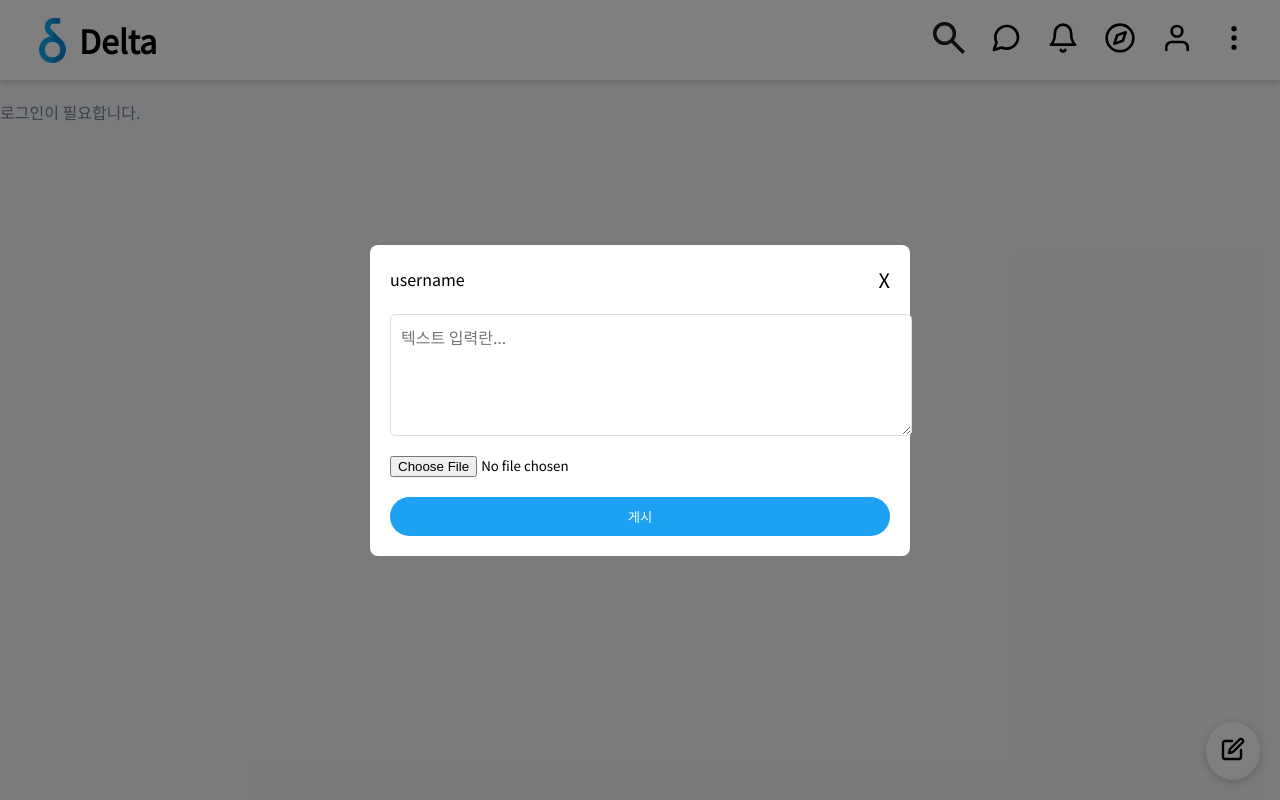
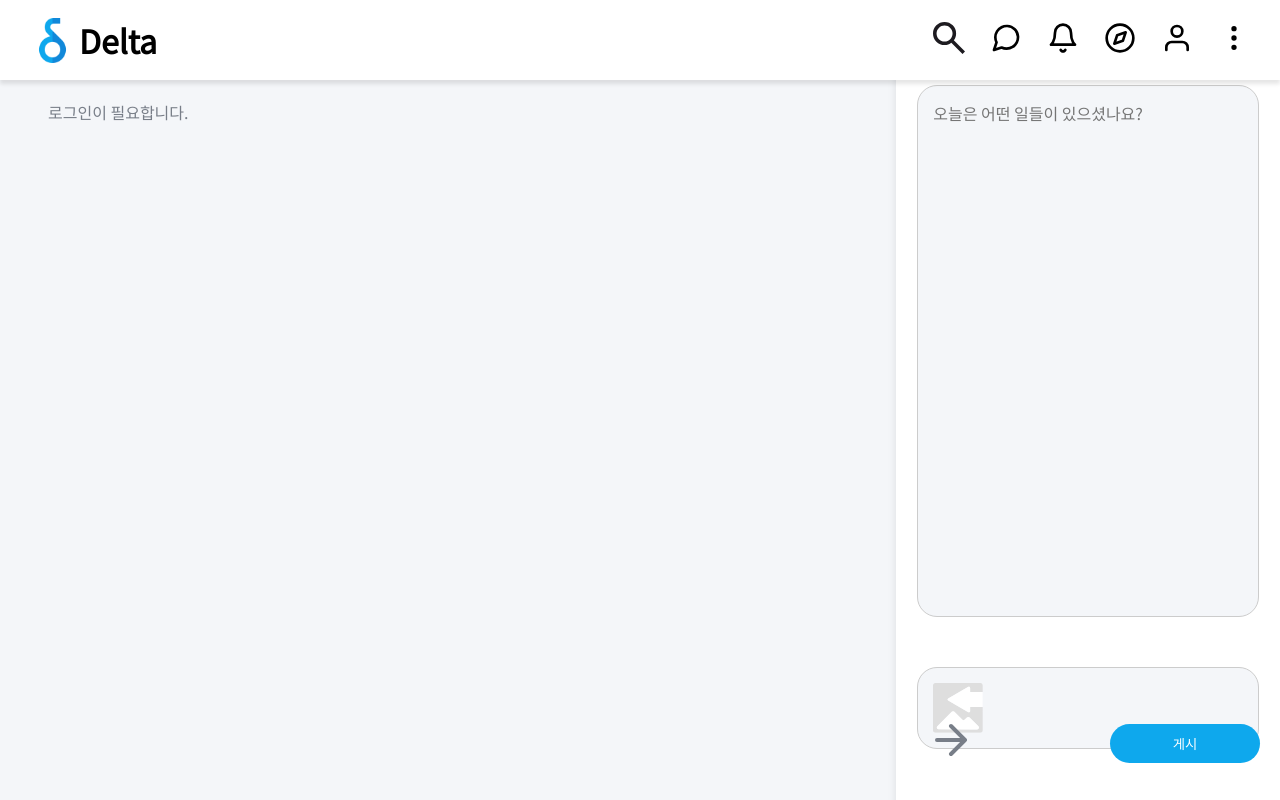
Before and after one commit to project-sns-shieldus/project-sns-frontend, a React (Vite) app: page / in a window 1280 px wide. Both pictures are taken after a click on the button 1233 px from the left and 751 px from the top of the page. Built offline with nearby package versions, Linux system fonts and the light colour scheme.

Commit message:
새 포스트 작성 모달 페이지 애니메이션 + UI 디자인
이미지 여러장 추가는 s3 연결 후 구현해야할듯 싶습니다

```diff
--- a/src/components/PostModal.jsx
+++ b/src/components/PostModal.jsx
@@ -1,18 +1,33 @@
-import React, { useState } from 'react';
+import React, { useState, useEffect } from 'react';
 import { postApi } from '../api/controller/postApi';
 import { imageApi } from '../api/controller/imageApi';
+import imageIcon from '../assets/img/imagesave.svg';
+import Arrow from '../assets/img/Arrow right.svg'
 import '../css/PostModal.css';
 
 export default function PostModal({ onClose }) {
     const [content, setContent] = useState('');
     const [image, setImage] = useState(null);
+    const [isVisible, setIsVisible] = useState(false);
+
+    useEffect(() => {
+        setIsVisible(true); // 모달을 화면에 표시
+    }, []);
 
     const handleImageChange = (e) => {
-        setImage(e.target.files[0]);
+        const file = e.target.files[0];
+        setImage(file);
     };
 
     const handleContentChange = (e) => {
         setContent(e.target.value);
+    };
+
+    const handleClose = () => {
+        setIsVisible(false); // 모달이 닫힐 때
+        setTimeout(() => {
+            onClose();
+        }, 400);
     };
 
     const handleSubmit = async () => {
@@ -37,19 +52,39 @@ export default function PostModal({ onClose }) {
     };
 
     return (
-        <div className="modal-overlay">
+        <div className={`modal-overlay ${isVisible ? 'show' : ''}`}>
             <div className="modal-content">
                 <div className="modal-header">
                     <span>username</span>
-                    <button onClick={onClose} className="close-modal">X</button>
                 </div>
                 <textarea
                     value={content}
                     onChange={handleContentChange}
-                    placeholder="텍스트 입력란..."
+                    placeholder="오늘은 어떤 일들이 있으셨나요?"
                 />
-                <input type="file" onChange={handleImageChange} />
-                <button onClick={handleSubmit} className="submit-post">게시</button>
+                <div className="image-upload-container">
+                    {image && (
+                        <img
+                            src={URL.createObjectURL(image)}
+                            alt="Preview"
+                            className="thumbnail"
+                        />
+                    )}
+                    <label>
+                        <img src={imageIcon} alt="Upload" />
+                        <input
+                            type="file"
+                            style={{ display: 'none' }}
+                            onChange={handleImageChange}
+                        />
+                    </label>
+                </div>
+                <div className="button-container">
+                <button onClick={handleClose} className="close-modal">
+                        <img src={Arrow} alt="Close"/>
+                    </button>
+                    <button onClick={handleSubmit} className="submit-post">게시</button>
+                </div>
             </div>
         </div>
     );
--- a/src/css/HeaderContainer.css
+++ b/src/css/HeaderContainer.css
@@ -1,7 +1,7 @@
 .Header {
   position: fixed;
   top: 0;
-  z-index: 1000;
+  z-index: 10000;
   display: flex;
   align-items: center;
   justify-content: space-between;
--- a/src/css/Home.css
+++ b/src/css/Home.css
@@ -1,5 +1,18 @@
 .home-container {
     position: relative;
+    padding-right: 0;
+    transition: padding-right 0.4s ease-in-out; /* 모달 슬라이드와 맞춰서 패딩 적용 */
+    max-width: 800px; /* 중앙에 고정된 너비 설정 */
+    margin: 0 auto; /* 카드 컨텐츠가 중앙에 위치하도록 설정 */
+}
+
+.home-container.modal-open {
+    padding-right: 30%; /* 모달 너비만큼 오른쪽 패딩 추가 */
+}
+
+.post-list {
+    display: block;
+    width: 100%; /* 컨테이너의 너비를 가득 채우도록 설정 */
 }
 
 .new-post-btn {
@@ -18,3 +31,7 @@
     width: 24px;
     height: 24px;
 }
+
+.error {
+    color: red;
+}
--- a/src/css/PostModal.css
+++ b/src/css/PostModal.css
@@ -1,59 +1,118 @@
 .modal-overlay {
     position: fixed;
     top: 0;
-    left: 0;
-    width: 100%;
+    right: -100%;
+    width: 30%; /* 모달의 너비를 조절 */
     height: 100%;
-    background: rgba(0, 0, 0, 0.5);
+    background-color: rgba(0, 0, 0, 0.5);
     display: flex;
     justify-content: center;
     align-items: center;
-    z-index: 9999;
+    transition: right 0.4s ease-in-out; /* 슬라이드 애니메이션 */
+    z-index: 1000;
+}
+
+.modal-overlay.show {
+    right: 0;
 }
 
 .modal-content {
-    background: #fff;
+    background-color: white;
     padding: 20px;
-    border-radius: 8px;
-    width: 500px;
-    position: relative;
+    border-radius: 10px;
+    width: 100%;
+    height: 100%;
+    display: flex;
+    flex-direction: column;
+    justify-content: center;
+    align-items: center;
+    box-shadow: 0 4px 8px rgba(0, 0, 0, 0.1);
+    position: relative; /* 버튼 컨테이너의 위치를 절대적으로 조정하기 위해 상대 위치로 설정 */
 }
 
 .modal-header {
+    width: 100%;
     display: flex;
     justify-content: space-between;
     align-items: center;
     margin-bottom: 20px;
 }
 
+textarea {
+    width: 90%;
+    height: 500px;
+    padding: 15px;
+    border-radius: 20px;
+    border: 1px solid #ccc;
+    font-size: 16px;
+    line-height: 1.5;
+    background-color: #F4F6F9;
+    resize: none; /* 크기조정 제한 */
+}
+
+textarea:focus {
+    outline: none;
+    border-color: #0EA8ED;
+    background-color: #fff;
+    box-shadow: 0 0 5px rgba(0, 123, 255, 0.5);
+}
+
+.image-upload-container {
+    margin-top: 50px;
+    display: flex;
+    align-items: center;
+    margin-bottom: 10px;
+    width: 90%;
+    background-color: #F4F6F9;
+    border-radius: 20px;
+    padding: 15px;
+    border: 1px solid #ccc;
+}
+
+.image-upload-container img {
+    width: 50px;
+    height: 50px;
+    cursor: pointer;
+    display: flex;
+}
+
+.image-upload-container .thumbnail {
+    margin-right: 10px; /* 썸네일과 버튼 사이의 여백 */
+    border-radius: 5px;
+    width: 50px;
+    height: 50px;
+    object-fit: cover;
+}
+
+.button-container {
+    width: 100%;
+    display: flex;
+    justify-content: space-between; /* 버튼을 좌우로 배치 */
+    align-items: center;
+    position: absolute; /* 버튼 컨테이너를 절대 위치로 설정 */
+    bottom: 50px; /* 모달 창의 바닥에 붙도록 설정 */
+    right: 20px; /* 모달의 오른쪽에 여백 추가 */
+}
+
+.submit-post {
+    background-color: #0EA8ED;
+    color: white;
+    border: none;
+    padding: 10px 20px;
+    border-radius: 5px;
+    cursor: pointer;
+    width: 150px; /* 버튼 크기 조정 */
+    border-radius: 30px;
+}
+
+.submit-post:hover {
+    background-color: #479cf7;
+}
+
 .close-modal {
-    background: none;
+    background-color: transparent;
     border: none;
     font-size: 20px;
     cursor: pointer;
+    width: 150px; /* 버튼 크기 조정 */
 }
-
-textarea {
-    width: 100%;
-    height: 100px;
-    margin-bottom: 15px;
-    border-radius: 5px;
-    border: 1px solid #ddd;
-    padding: 10px;
-    font-size: 16px;
-}
-
-input[type="file"] {
-    display: block;
-    margin-bottom: 20px;
-}
-
-.submit-post {
-    background-color: #1da1f2;
-    color: white;
-    padding: 10px 20px;
-    border: none;
-    border-radius: 20px;
-    cursor: pointer;
-    width: 100%;
-}
--- a/src/pages/Home.jsx
+++ b/src/pages/Home.jsx
@@ -62,7 +62,7 @@ export default function Home() {
     };
 
     return (
-        <div className="home-container">
+        <div className={`home-container ${isModalOpen ? 'modal-open' : ''}`}>
             {/* 새 Post 작성 버튼 */}
             <button className="new-post-btn" onClick={openModal}>
                 <img src="/src/assets/img/Edit.svg" alt="New Post" />
--- a/src/pages/Search.jsx
+++ b/src/pages/Search.jsx
@@ -3,12 +3,14 @@ import { userApi } from '../api/controller/userApi';
 import { useLocation } from 'react-router-dom';
 import searchIcon from '../assets/img/Search.svg'; // 검색 아이콘 이미지 import
 import '../css/Search.css'; // CSS 파일 이름도 고유하게 변경
+import FollowButton from '../components/FollowButton'; // FollowButton 컴포넌트 import
 
 export default function SearchComponent() {
     const [user, setUser] = useState(null);
     const [error, setError] = useState("");
     const location = useLocation();
     const [searchUserName, setSearchUserName] = useState("");
+    const [currentUserId, setCurrentUserId] = useState(null); // 현재 로그인된 사용자 ID
 
     useEffect(() => {
         const params = new URLSearchParams(location.search);
@@ -18,6 +20,9 @@ export default function SearchComponent() {
             setSearchUserName(query);
             handleSearch(query);
         }
+
+        // 현재 로그인된 사용자 ID 가져오기 (로컬 스토리지에서 가져올 수도 있음)
+        setCurrentUserId(localStorage.getItem('userId'));
     }, [location]);
 
     // 사용자 이름으로 검색
@@ -30,18 +35,6 @@ export default function SearchComponent() {
             console.error("사용자 검색 중 오류 발생:", err);
             setError("사용자를 찾을 수 없습니다.");
             setUser(null);
-        }
-    };
-
-    // 팔로우 기능
-    const handleFollow = async () => {
-        const loggedInUserId = localStorage.getItem('userId'); // 로그인된 사용자 ID
-        try {
-            await userApi.addFollowing(loggedInUserId, user.userId);
-            alert("팔로우 성공!");
-        } catch (err) {
-            console.error("팔로우 중 오류 발생:", err);
-            setError("팔로우에 실패했습니다.");
         }
     };
 
@@ -75,7 +68,12 @@ export default function SearchComponent() {
                         <div className="search-component-username-row">
                             <p className="search-component-username">{user.username}</p>
                         </div>
-                        <button onClick={handleFollow} className="search-component-follow-btn">팔로우</button>
+                        {currentUserId && (
+                            <FollowButton
+                                currentUserId={currentUserId}
+                                selectedUserId={user.userId}
+                            />
+                        )}
                     </div>
                 )}
             </div>
```
Also changed, not shown: src/assets/img/Arrow right.svg (added), src/assets/img/imagesave.svg (added).
